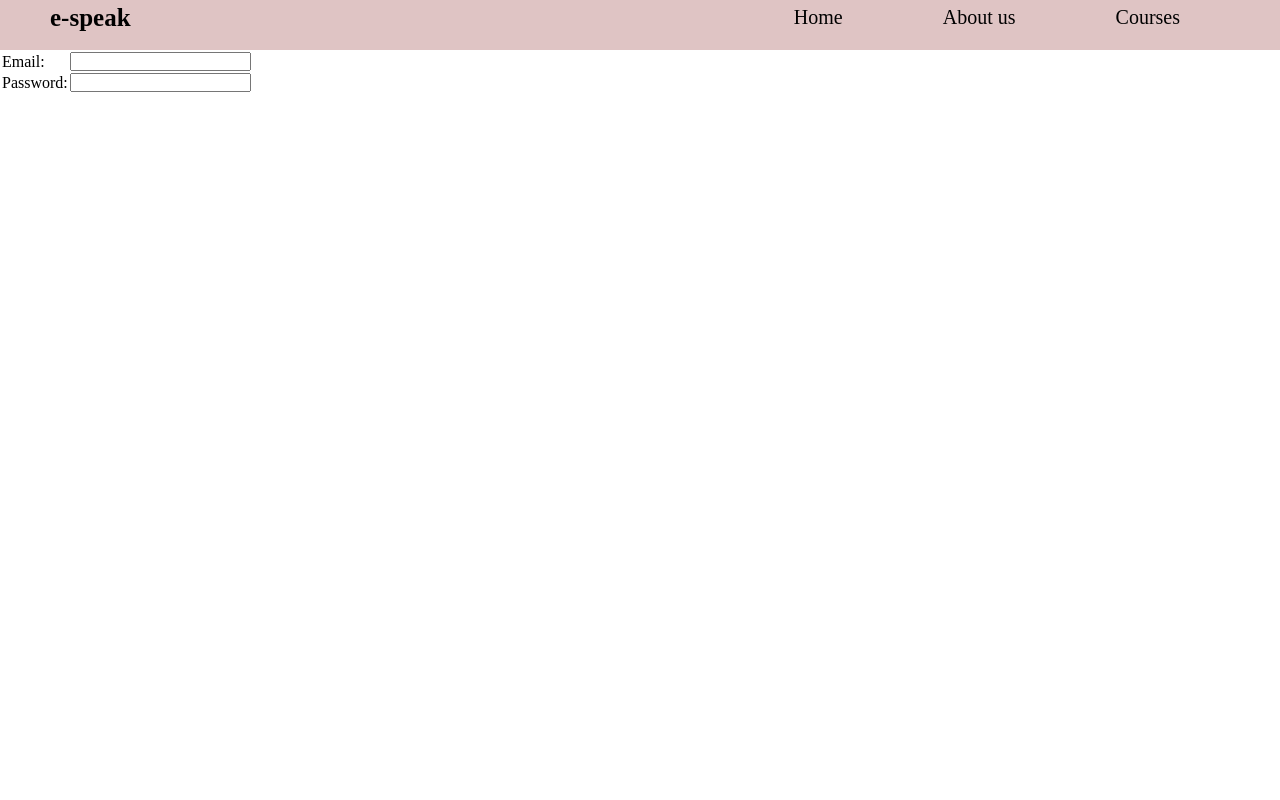
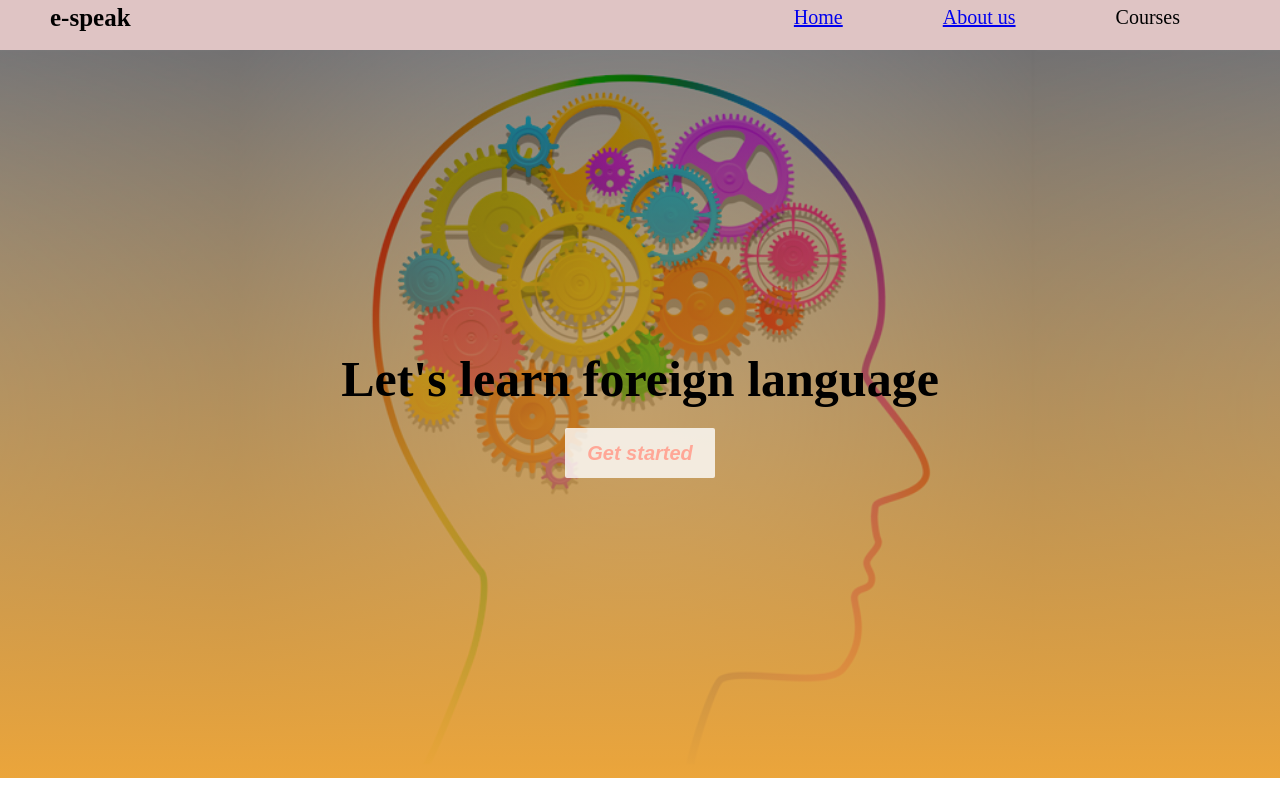
Before and after one commit to TahiryMariano/Hackathon-ISPM, a React (Create React App) app in the folder frontend/e-speak/: page / in a window 1280 px wide. Built offline with nearby package versions, Linux system fonts and the light colour scheme.

Commit message:
add register component

```diff
--- a/frontend/e-speak/src/App.js
+++ b/frontend/e-speak/src/App.js
@@ -1,13 +1,23 @@
 import "./App.css";
+import { BrowserRouter as Router, Route, Routes } from 'react-router-dom';
+import HomeBody from "./component/HomeBody";
 import Login from "./component/Login";
 import Nav from "./component/Nav";
+import AboutUs from "./component/AboutUs";
 //import HomeBody from "./component/HomeBody";
 
 function App() {
   return (
     <div className="App">
-      <Nav />
-      <Login />
+      <Router>
+        <Nav />
+        <Routes>
+          <Route path="/Login" element={<Login />} />
+          <Route path="/" element={<HomeBody />} />
+          <Route path="/about-us" element={<AboutUs />} />
+        </Routes>
+      </Router>
+
     </div>
   );
 }
--- /dev/null
+++ b/frontend/e-speak/src/component/AboutUs.js
@@ -0,0 +1,6 @@
+const AboutUs = () => {
+    return (
+        <div className="About Us" style={{ fontSize: "250px" }}>About Us</div>
+    )
+}
+export default AboutUs;
--- a/frontend/e-speak/src/component/HomeBody.js
+++ b/frontend/e-speak/src/component/HomeBody.js
@@ -1,8 +1,12 @@
+import { Link } from 'react-router-dom';
+
 function HomeBody() {
   return (
     <div className="home_body">
       <h1>Let's learn foreign language</h1>
-      <button>Get started</button>
+      <Link to="/Login">
+        <button>Get started</button>
+      </Link>
     </div>
   );
 }
--- a/frontend/e-speak/src/component/Login.js
+++ b/frontend/e-speak/src/component/Login.js
@@ -1,4 +1,6 @@
-function Login() {
+import React, { useState, useRef } from "react";
+
+const Login = () => {
   return (
     <div className="login_formulaire">
       <form action="">
--- a/frontend/e-speak/src/component/Nav.js
+++ b/frontend/e-speak/src/component/Nav.js
@@ -1,3 +1,4 @@
+import { Link } from 'react-router-dom';
 function Nav() {
   return (
     <div className="nav_container">
@@ -6,8 +7,12 @@ function Nav() {
       </div>
       <div className="links_container">
         <ul>
-          <li>Home</li>
-          <li>About us</li>
+          <Link to="/">
+            <li>Home</li>
+          </Link>
+          <Link to="/about-us">
+            <li >About us</li>
+          </Link>
           <li>Courses</li>
         </ul>
       </div>
```
Also changed, not shown: frontend/e-speak/src/App.css (+18 -15 lines), frontend/e-speak/src/api/AuthApi.js (added, +10 -0 lines), frontend/e-speak/src/component/Register.js (added, +7 -0 lines).
